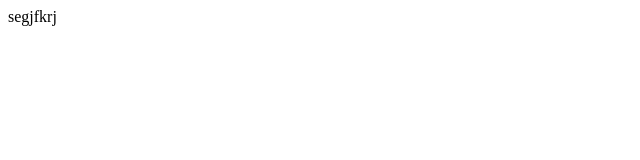
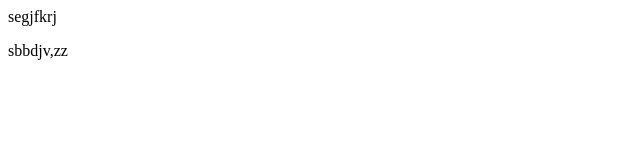
Before and after one commit to geetha887/local, a plain HTML site: page index.html in a window 1280 px wide. Shown: the full height of the page, 0-640 px from the left. Drawn offline with Linux system fonts and the light colour scheme.

Commit message:
addin new

```diff
--- a/index.html
+++ b/index.html
@@ -1 +1,2 @@
 <p>segjfkrj</p>
+<P>sbbdjv,zz</P>
```
Also changed, not shown: 1 other file.
